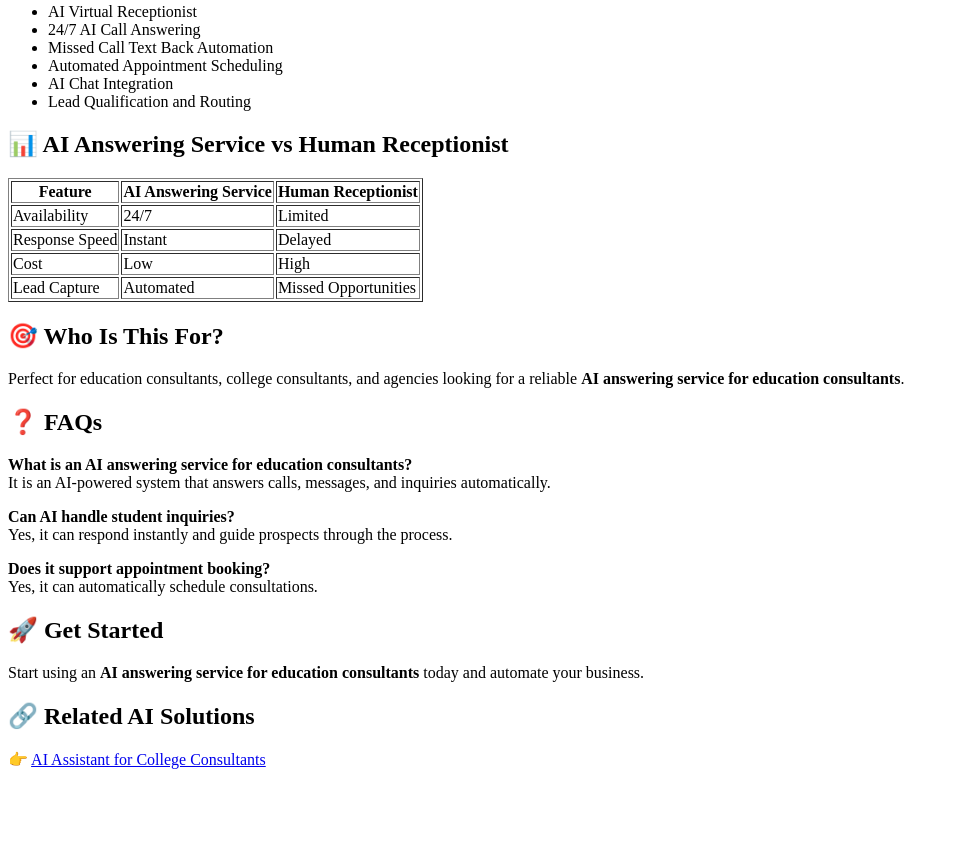
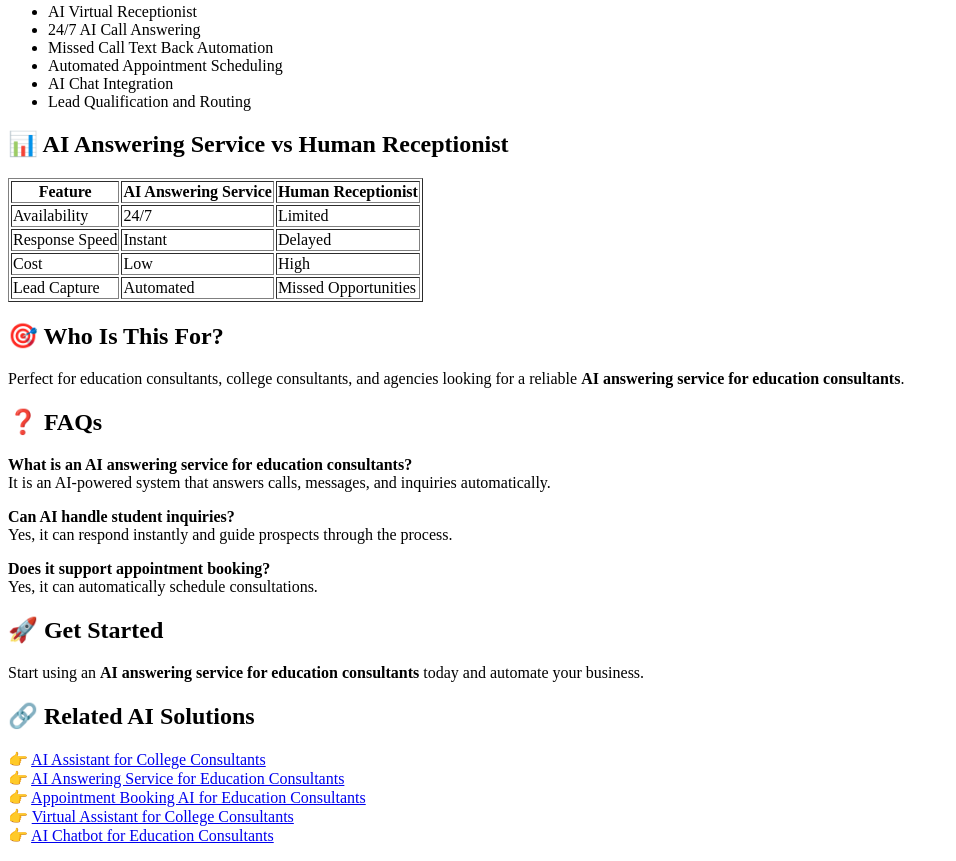
Before and after one commit to ai-assistant-college-consultants/ai-answering-service-education, a plain HTML site: page index.html in a window 1280 px wide. Shown: the part 391-1252 px from the top of the page, without its empty margins (0-956 px from the left). Before the commit the page ends 1176 px from the top, so only its background shows below. Drawn offline with Linux system fonts and the light colour scheme.

Commit message:
Update index.html

```diff
--- a/index.html
+++ b/index.html
@@ -144,5 +144,21 @@ Start using an <strong>AI answering service for education consultants</strong> t
 <p>
 👉 <a href="https://ai-assistant-college-consultants.github.io/ai-assistant-college-consultants/">
 AI Assistant for College Consultants
+</a><br>
+
+👉 <a href="https://ai-assistant-college-consultants.github.io/ai-answering-service-education/">
+AI Answering Service for Education Consultants
+</a><br>
+
+👉 <a href="https://ai-assistant-college-consultants.github.io/appointment-booking-ai-consultants/">
+Appointment Booking AI for Education Consultants
+</a><br>
+
+👉 <a href="https://ai-assistant-college-consultants.github.io/virtual-assistant-college-consultants/">
+Virtual Assistant for College Consultants
+</a><br>
+
+👉 <a href="https://ai-assistant-college-consultants.github.io/ai-chatbot-education-consultants/">
+AI Chatbot for Education Consultants
 </a>
 </p>
```
